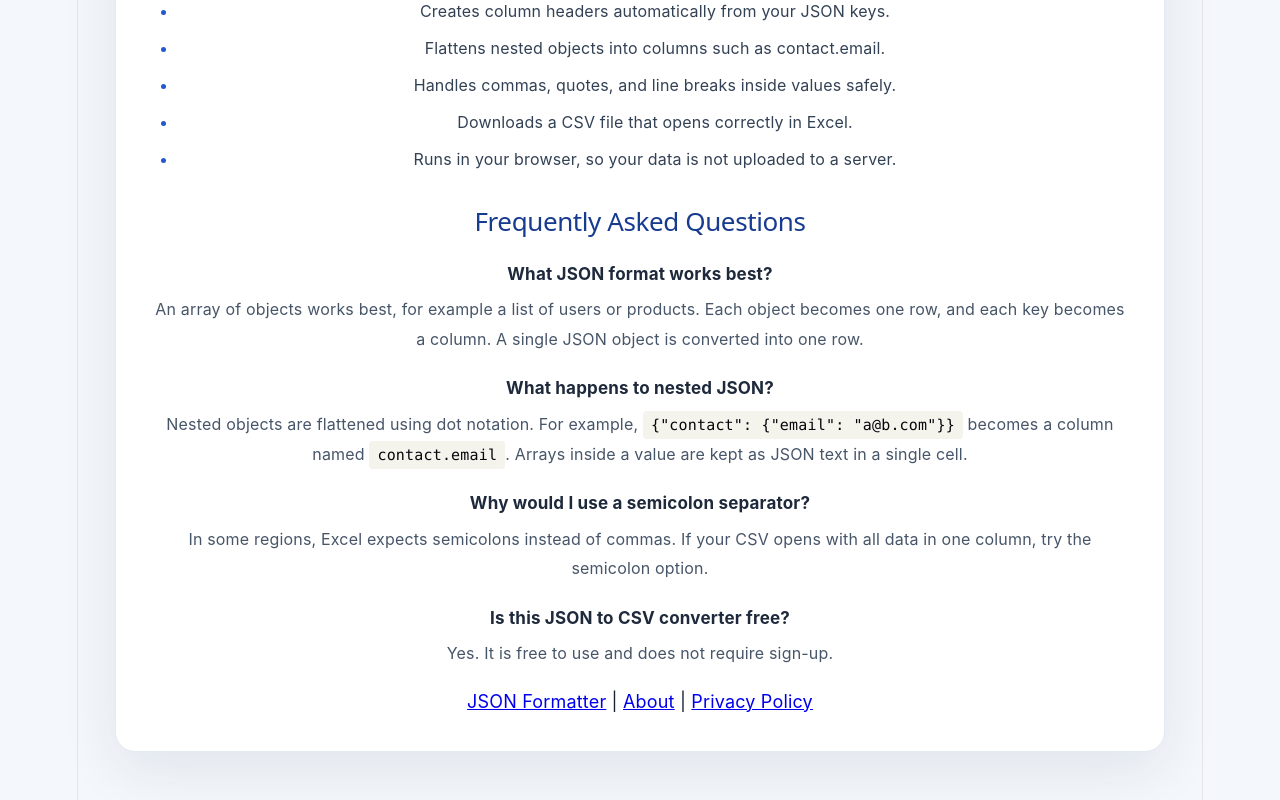
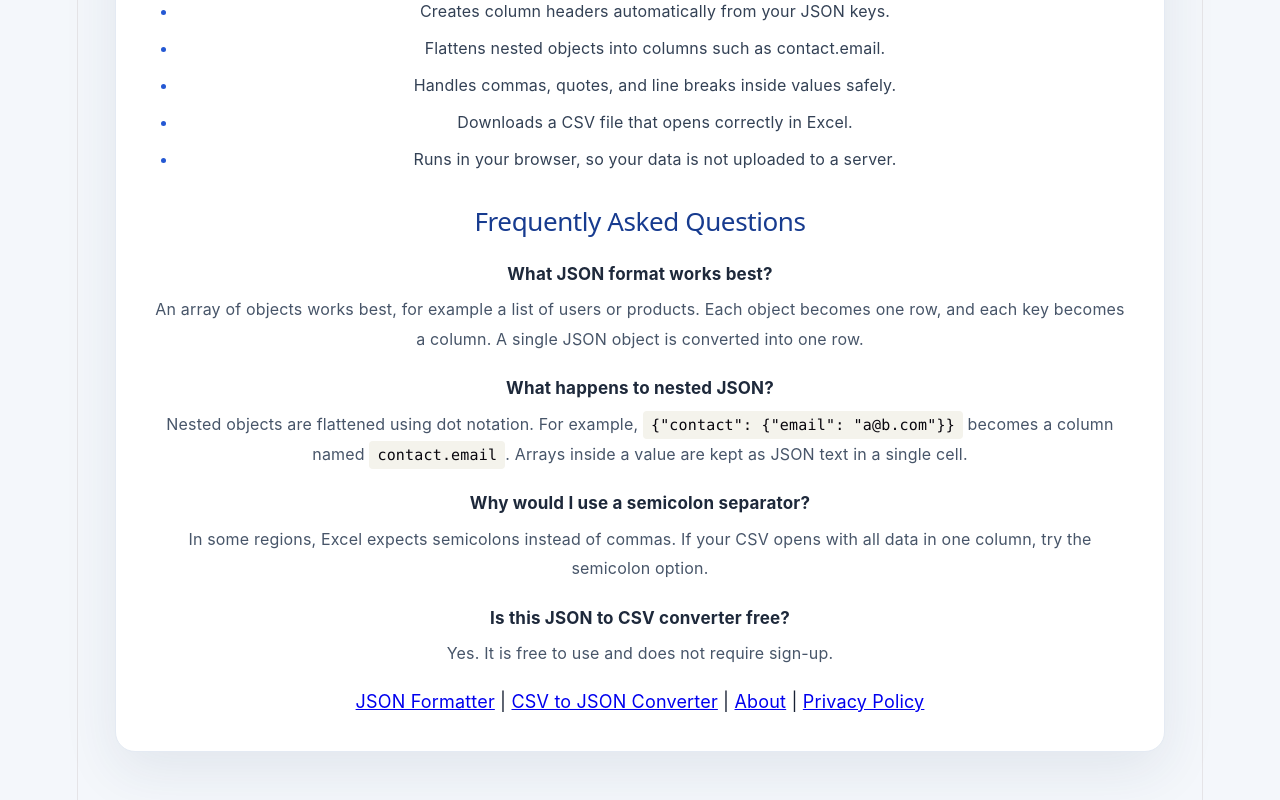
Before and after one commit to mariabk003-MS/online-json-formatter, a React (Vite) app: page /json-to-csv in a window 1280 px wide. Shown: the part 1335-2135 px from the top of the page. Built offline with nearby package versions, Linux system fonts and the light colour scheme.

Commit message:
Add CSV to JSON rewrite, sitemap entry and footer links

```diff
--- a/src/App.jsx
+++ b/src/App.jsx
@@ -288,6 +288,8 @@ function App() {
       <footer className="site-footer">
         <a href="/json-to-csv">JSON to CSV Converter</a>
         {' | '}
+                <a href="/csv-to-json">CSV to JSON Converter</a>
+                {' | '}
                 <a href="/about">About</a>
         {' | '}
         <a href="/privacy-policy">Privacy Policy</a>
--- a/src/JsonToCsv.jsx
+++ b/src/JsonToCsv.jsx
@@ -282,6 +282,8 @@ function JsonToCsv() {
       <footer className="site-footer">
         <a href="/">JSON Formatter</a>
         {' | '}
+                <a href="/csv-to-json">CSV to JSON Converter</a>
+                {' | '}
                 <a href="/about">About</a>
         {' | '}
         <a href="/privacy-policy">Privacy Policy</a>
```
Also changed, not shown: vercel.json, 1 other file (tests, documents, lock files or other folders).
